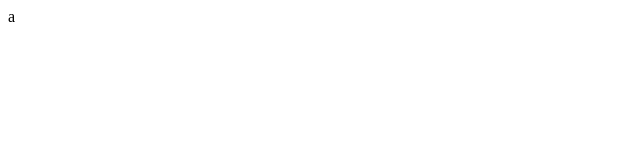
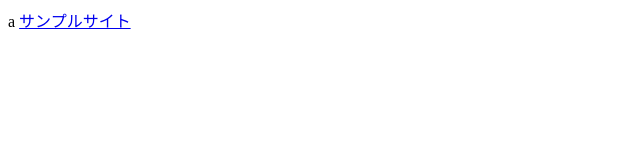
Before and after one commit to yukirisu/test.github.io, a plain HTML site: page index.html in a window 1280 px wide. Shown: the whole page, without its empty margins (0-640 px from the left). Drawn offline with Linux system fonts and the light colour scheme.

Commit message:
Update index.html

```diff
--- a/index.html
+++ b/index.html
@@ -8,6 +8,7 @@
   </head>
   <body>
       a
+    <a href="https://yukirisu.github.io/test.github.io/sample.html">サンプルサイト</a>
     <!-- page content -->
   </body>
 </html>
```
